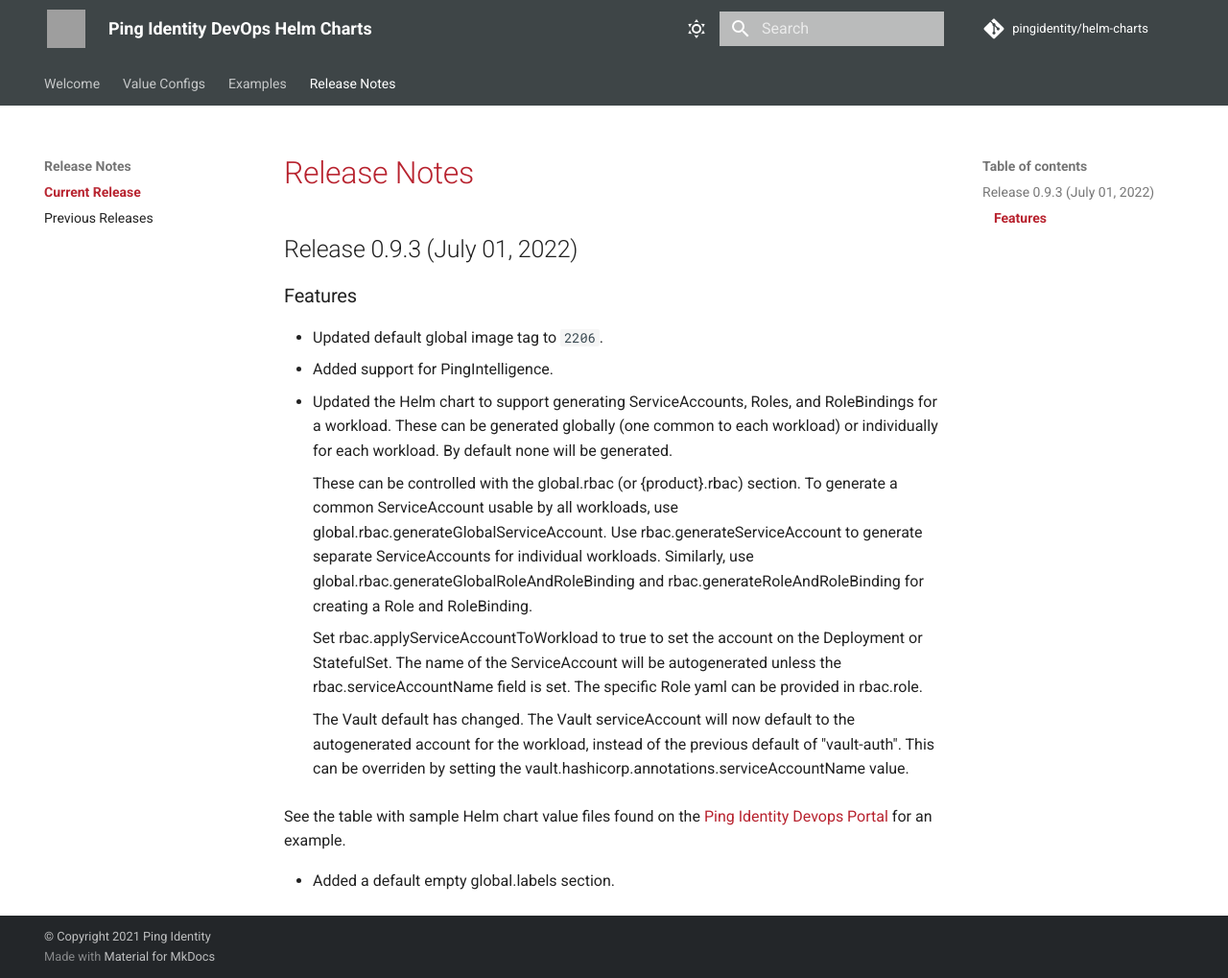
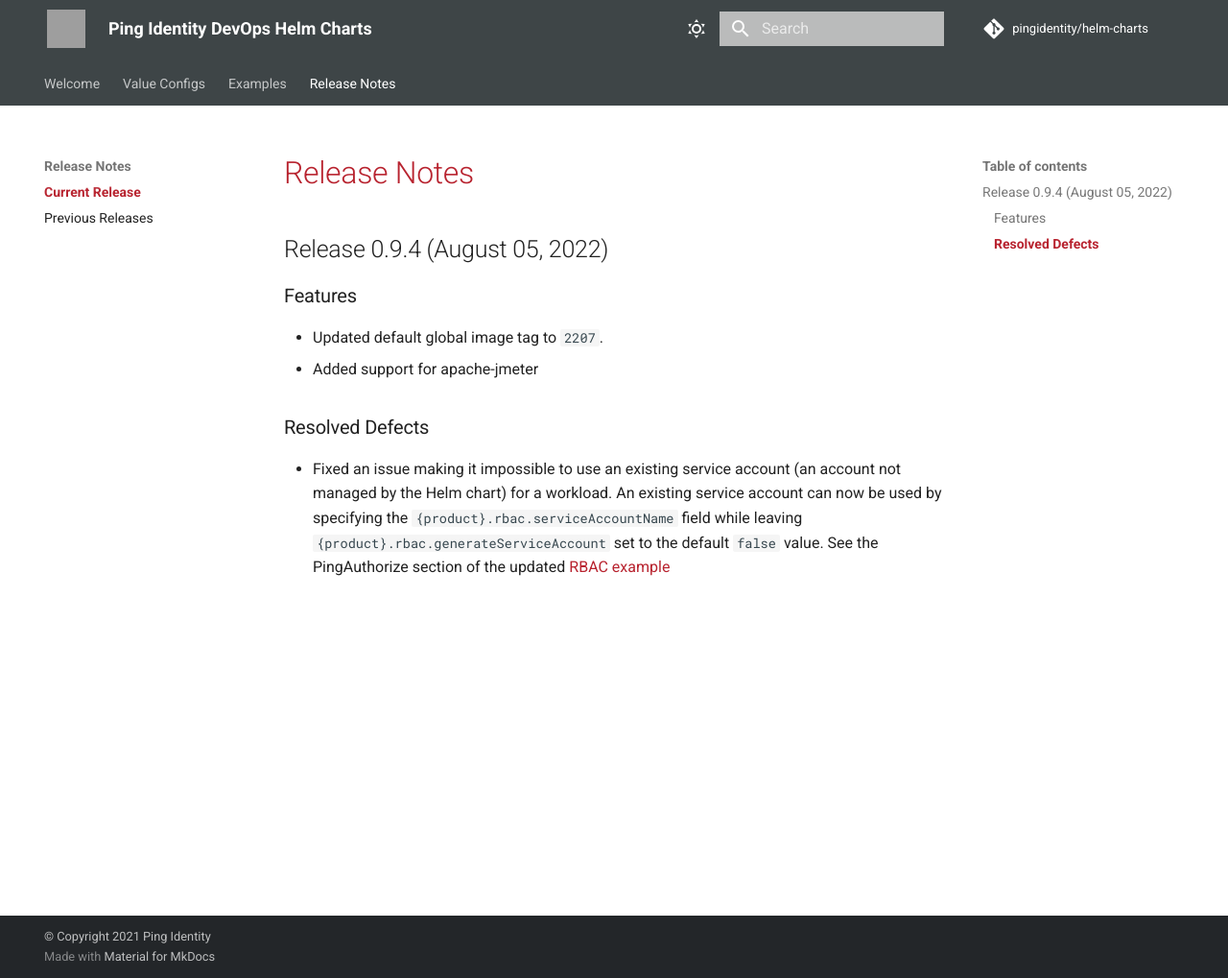
Before and after one commit to pingidentity/helm-charts, an MkDocs documentation site: the page built from docs/release-notes/currentRelease.md, in a window 1280 px wide and 1019 px high. Shown: the whole window at 96% size. Built offline with MkDocs 1.6.1 and Material for MkDocs 9.7.7, drawn with Linux system fonts in a browser that asks for light colours; comment, search, counter and statistics services are not loaded; grey boxes are pictures that could not be loaded.

Commit message:
Release 0.9.4

```diff
--- a/docs/release-notes/currentRelease.md
+++ b/docs/release-notes/currentRelease.md
@@ -1,16 +1,8 @@
 # Release Notes
-## Release 0.9.3 (July 01, 2022)
+## Release 0.9.4 (August 05, 2022)
 ### Features ###
-  - Updated default global image tag to `2206`.
-  - Added support for PingIntelligence.
-  - Updated the Helm chart to support generating ServiceAccounts, Roles, and RoleBindings for a workload. These can be generated globally (one common to each workload) or individually for each workload. By default none will be generated.
+  - Updated default global image tag to `2207`.
+  - Added support for apache-jmeter
 
-    These can be controlled with the global.rbac (or {product}.rbac) section. To generate a common ServiceAccount usable by all workloads, use global.rbac.generateGlobalServiceAccount. Use rbac.generateServiceAccount to generate separate ServiceAccounts for individual workloads. Similarly, use global.rbac.generateGlobalRoleAndRoleBinding and rbac.generateRoleAndRoleBinding for creating a Role and RoleBinding.
-
-    Set rbac.applyServiceAccountToWorkload to true to set the account on the Deployment or StatefulSet. The name of the ServiceAccount will be autogenerated unless the rbac.serviceAccountName field is set. The specific Role yaml can be provided in rbac.role.
-
-    The Vault default has changed. The Vault serviceAccount will now default to the autogenerated account for the workload, instead of the previous default of "vault-auth". This can be overriden by setting the vault.hashicorp.annotations.serviceAccountName value.
-
-   See the table with sample Helm chart value files found on the [Ping Identity Devops Portal](https://devops.pingidentity.com/deployment/deployHelm/) for an example.
-
-  - Added a default empty global.labels section.
+### Resolved Defects ###
+  - Fixed an issue making it impossible to use an existing service account (an account not managed by the Helm chart) for a workload. An existing service account can now be used by specifying the `{product}.rbac.serviceAccountName` field while leaving `{product}.rbac.generateServiceAccount` set to the default `false` value. See the PingAuthorize section of the updated [RBAC example](https://github.com/pingidentity/pingidentity-devops-getting-started/blob/master/30-helm/rbac.yaml)
```
Also changed, not shown: docs/config/supported-values.md (+4 -4 lines), docs/release-notes/previousReleases.md (+17 -0 lines), 2 other files.
